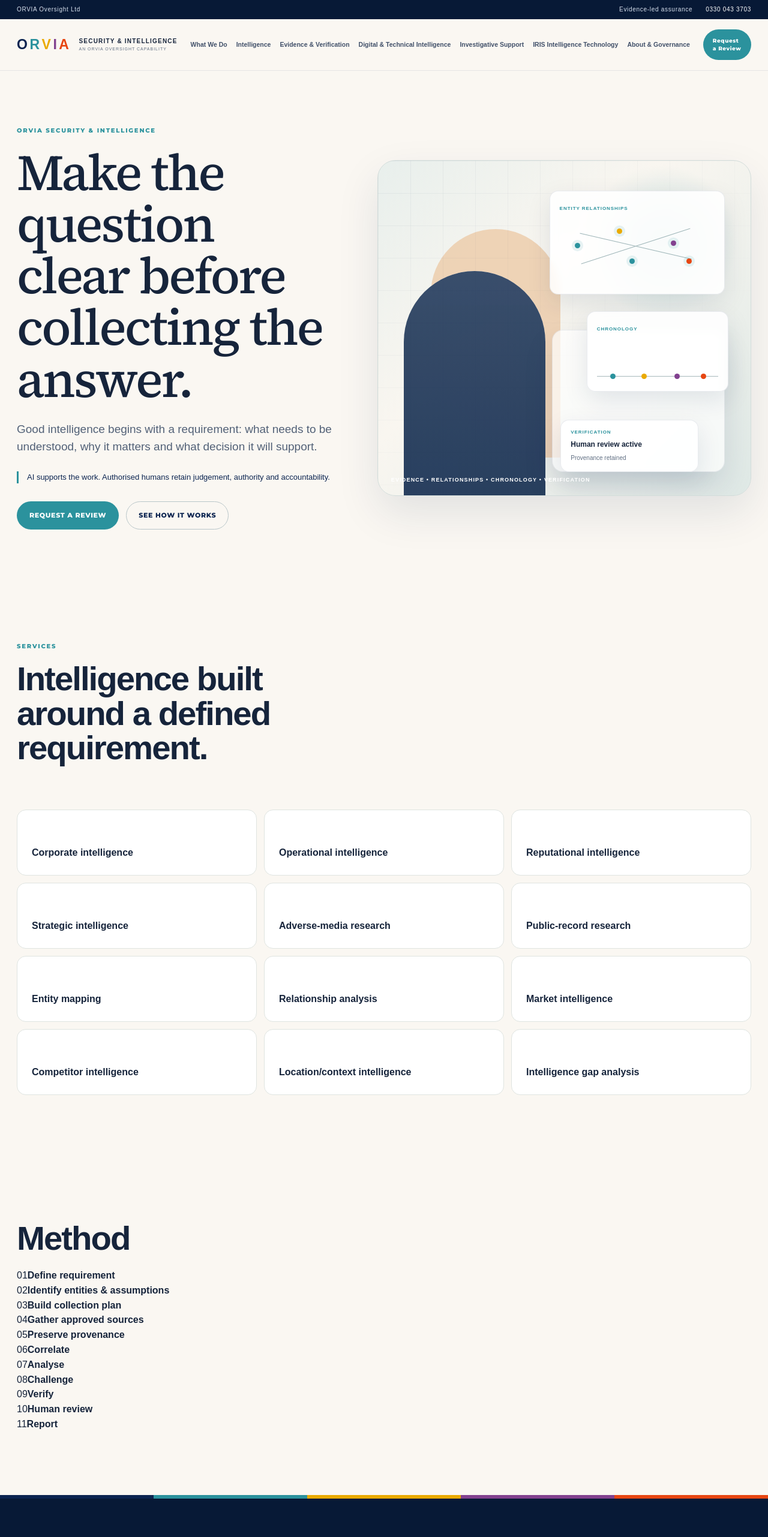
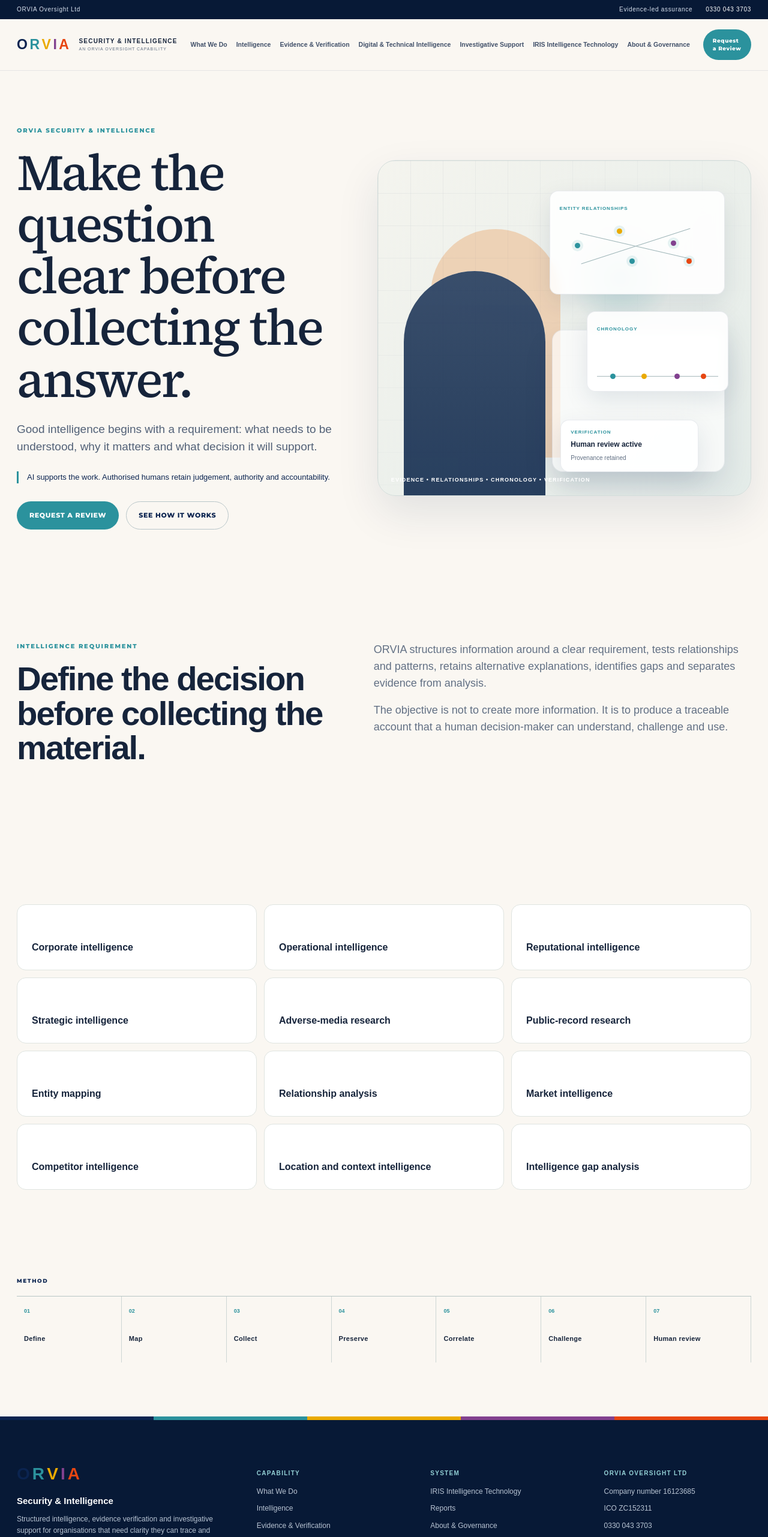
Before and after one commit to ORVIA-Oversight/Security-and-Intelligence, a Next.js app: page /intelligence in a window 1280 px wide. Shown: the top 2563 px of the page at 60% size. Built offline with nearby package versions, Linux system fonts and the light colour scheme.

Commit message:
V2: align Intelligence route

```diff
--- a/app/intelligence/page.js
+++ b/app/intelligence/page.js
@@ -1,2 +1,14 @@
-import PageHero from '../../components/PageHero'; import MethodStrip from '../../components/MethodStrip';
-export default function Page(){const services=['Corporate intelligence','Operational intelligence','Reputational intelligence','Strategic intelligence','Adverse-media research','Public-record research','Entity mapping','Relationship analysis','Market intelligence','Competitor intelligence','Location/context intelligence','Intelligence gap analysis'];return <><PageHero title="Make the question clear before collecting the answer.">Good intelligence begins with a requirement: what needs to be understood, why it matters and what decision it will support.</PageHero><section className="section"><div className="section-head"><div><div className="eyebrow">SERVICES</div><h2>Intelligence built around a defined requirement.</h2></div></div><div className="simple-grid">{services.map(x=><div key={x}>{x}</div>)}</div></section><section className="section tone"><h2>Method</h2><MethodStrip items={['Define requirement','Identify entities & assumptions','Build collection plan','Gather approved sources','Preserve provenance','Correlate','Analyse','Challenge','Verify','Human review','Report']}/></section></>}
+import PageHero from '../../components/PageHero';
+
+export const metadata={
+  title:'Intelligence',
+  description:'Structured intelligence built around a defined requirement, with relationships, hypotheses, gaps, provenance and human decision support visible.',
+  alternates:{canonical:'/intelligence'}
+};
+
+export default function Page(){const services=['Corporate intelligence','Operational intelligence','Reputational intelligence','Strategic intelligence','Adverse-media research','Public-record research','Entity mapping','Relationship analysis','Market intelligence','Competitor intelligence','Location and context intelligence','Intelligence gap analysis'];return <>
+<PageHero title="Make the question clear before collecting the answer." visual="entity">Good intelligence begins with a requirement: what needs to be understood, why it matters and what decision it will support.</PageHero>
+<section className="section editorial-split"><div><div className="eyebrow">INTELLIGENCE REQUIREMENT</div><h2>Define the decision before collecting the material.</h2></div><div className="editorial-copy"><p>ORVIA structures information around a clear requirement, tests relationships and patterns, retains alternative explanations, identifies gaps and separates evidence from analysis.</p><p>The objective is not to create more information. It is to produce a traceable account that a human decision-maker can understand, challenge and use.</p></div></section>
+<section className="section"><div className="simple-grid">{services.map(x=><div key={x}>{x}</div>)}</div></section>
+<section className="section process-band"><div className="process-kicker">METHOD</div><div className="process-line">{['Define','Map','Collect','Preserve','Correlate','Challenge','Human review'].map((x,i)=><div key={x}><span>{String(i+1).padStart(2,'0')}</span><strong>{x}</strong></div>)}</div></section>
+</>}
```
